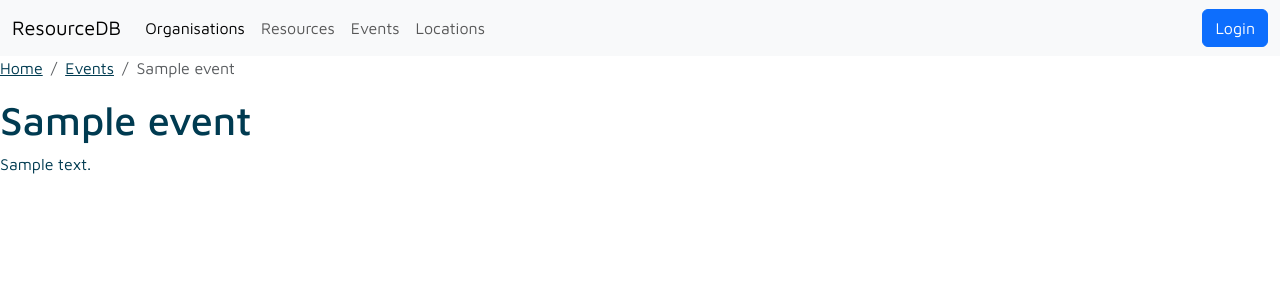
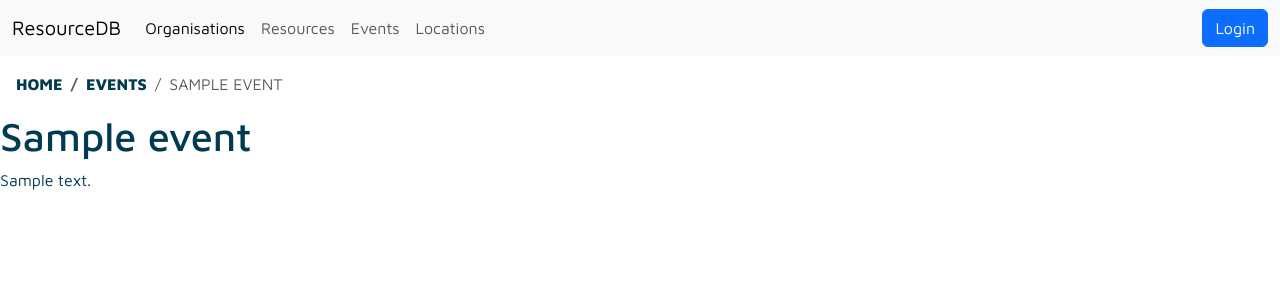
Before and after one commit to nmunro/spectrum, a Django app: page /events/1/ in a window 1280 px wide. Shown: the top 300 px of the page. Run offline with Django 4.2, Linux system fonts and the light colour scheme; tables that the repository leaves empty hold one stand-in row (values such as "Sample post").

Commit message:
#12 Improved navigation for objects

```diff
--- a/info/templates/info/event.html
+++ b/info/templates/info/event.html
@@ -1,13 +1,13 @@
 {% extends "base.html" %}
 
 {% block nav %}
-  <nav aria-label="breadcrumb">
-    <ol class="breadcrumb">
-      <li class="breadcrumb-item"><a href="{% url 'index' %}">Home</a></li>
-      <li class="breadcrumb-item"><a href="{% url 'events' %}">Events</a></li>
-      <li class="breadcrumb-item active">{{ event.name }}</li>
+<nav aria-label="breadcrumb">
+    <ol class="breadcrumb mx-3 mt-3">
+      <li class="breadcrumb-item fw-bold"><a href="{% url 'index' %}" class="text-uppercase text-decoration-none">Home</a></li>
+      <li class="breadcrumb-item fw-bold"><a href="{% url 'events' %}" class="text-uppercase text-decoration-none">Events</a></li>
+      <li class="breadcrumb-item active text-uppercase">{{ event.name }}</li>
     </ol>
-  </nav>
+</nav>
 {% endblock %}
 
 {% block content %}
--- a/info/templates/info/events.html
+++ b/info/templates/info/events.html
@@ -27,7 +27,7 @@
         </div>
         <div class="card-footer bg-transparent border border-0 d-flex flex-row justify-content-between align-items-center">
           <div class="event-location">
-            <p class="event-date fw-medium my-0 py-0">Time: {{ event.date_time|date:"h:m" }}</p>
+            <p class="event-date fw-medium my-0 py-0">Time: {{ event.date_time.time|time:"h:i" }}</p>
             <p class="d-flex align-items-center"><i class="bi bi-pin-map me-2 my-0 py-0 fw-medium"></i>{{ event.location }}</p>
           </div>
           <div class="event-button">
--- a/info/templates/info/locations.html
+++ b/info/templates/info/locations.html
@@ -26,7 +26,7 @@
 
             <div class="card-footer bg-transparent border border-0 d-flex flex-row justify-content-between align-items-center">
               <div class="event-button">
-                <a class="btn text-white fs-5 border border-2 px-2 m-0">Details <i class="bi bi-arrow-right fs-5"></i></a>
+                <a class="btn text-white fs-5 border border-2 px-2 m-0" href="{% url 'location' location.id %}">Details <i class="bi bi-arrow-right fs-5"></i></a>
               </div>
             </div>
           </div>
```
Also changed, not shown: info/templates/info/location.html (+6 -6 lines), info/templates/info/organisation.html (+6 -6 lines), info/templates/info/resource.html (+6 -6 lines).
